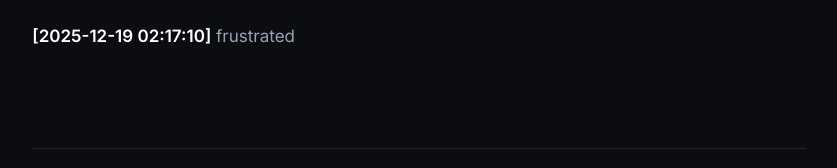
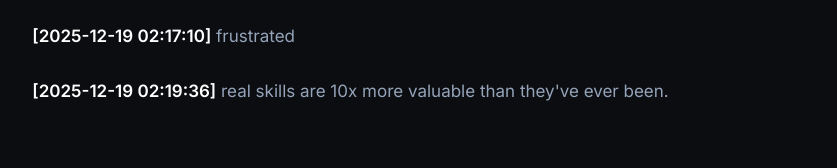
Before and after one commit to NicholaiVogel/NicholaiVogel, an Astro site: page /blog/nicholais-notepad in a window 1280 px wide. Shown: the part 1091-1259 px from the top of the page, without its empty margins (221-1058 px from the left). Built offline with nearby package versions, Linux system fonts and the light colour scheme; Astro itself is replaced by a stand-in of ours.

Commit message:
notepad: real skills are 10x more valuable than they've eve

```diff
--- a/src/content/blog/nicholais-notepad.mdx
+++ b/src/content/blog/nicholais-notepad.mdx
@@ -17,3 +17,5 @@ tags: ['opinions', 'satire']
 **[2025-12-18 18:03:12]** currently suffering because my girlfriend is going away for a sleepover with the girls and im not invited (i am a boy)
 
 **[2025-12-19 02:17:10]** frustrated
+
+**[2025-12-19 02:19:36]** real skills are 10x more valuable than they've ever been.
```
